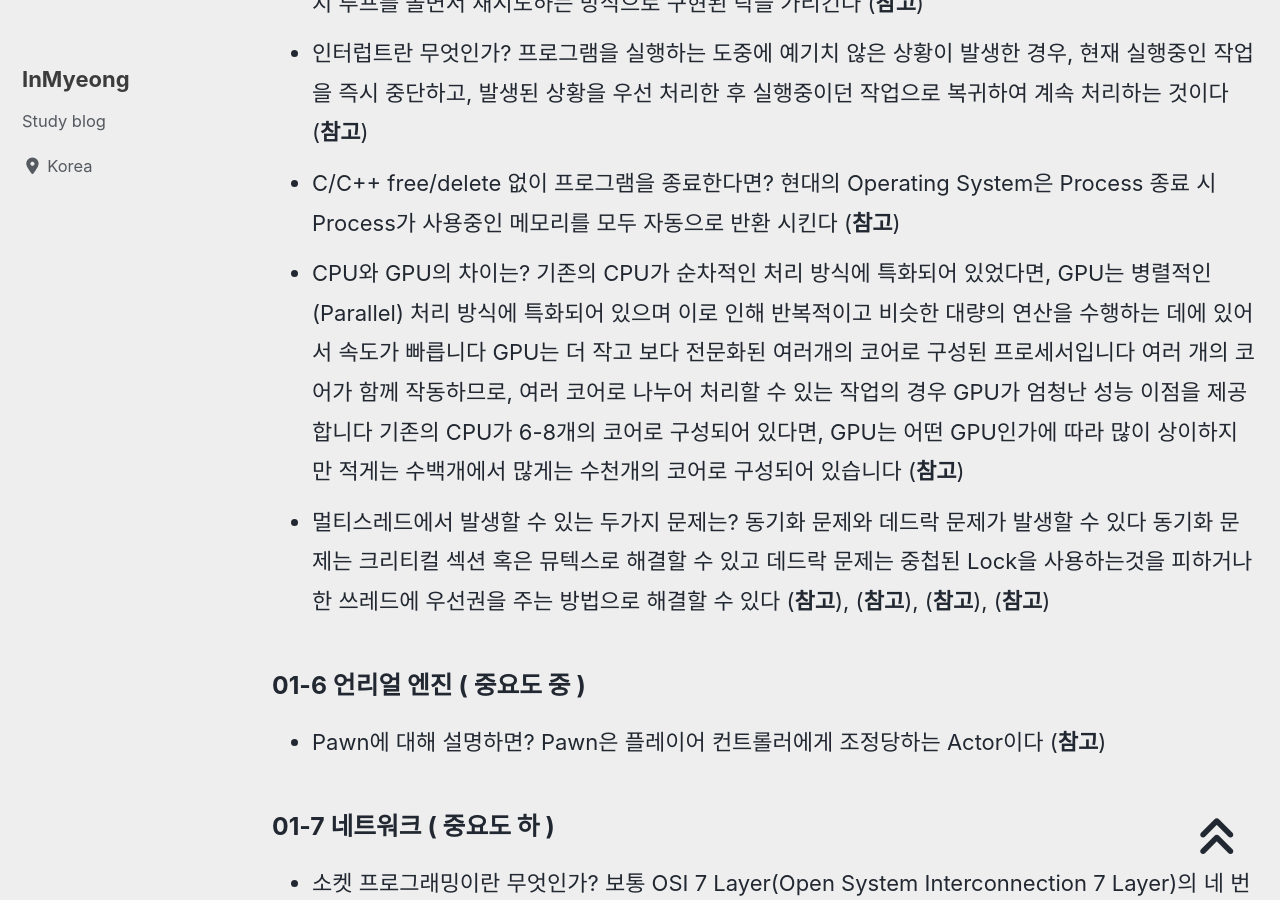
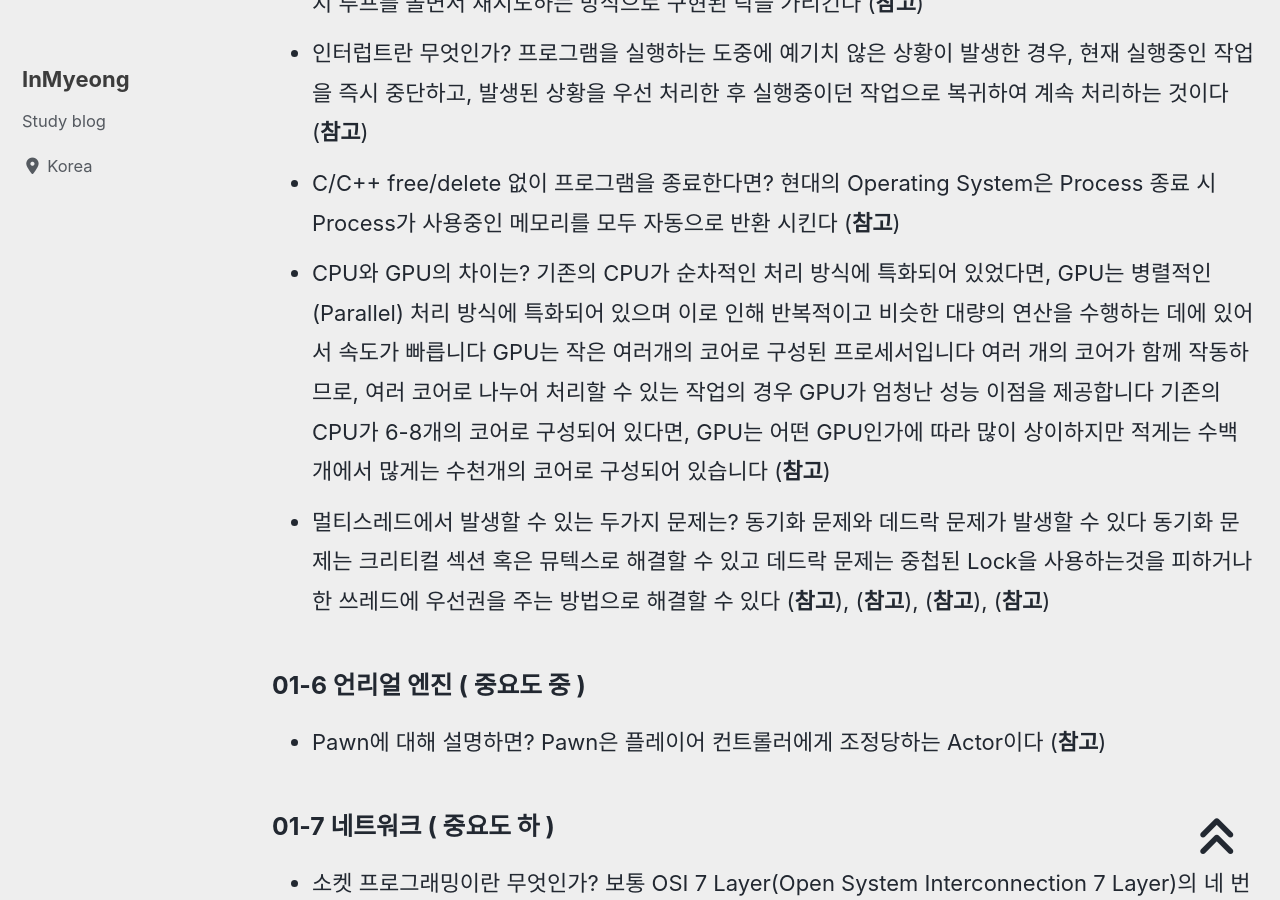
Before and after one commit to devMyeong/devMyeong.github.io, a Jekyll site: the page built from _posts/cs/2022-09-05-블로그-면접준비.md, in a window 1280 px wide and 900 px high, scrolled down 27926 px. Built offline with Jekyll 4.4.1, drawn with Linux system fonts in a browser that asks for light colours; cached includes are drawn as plain includes; nearby versions of some CDN libraries; some web fonts are replaced; comment, search, counter and statistics services are not loaded.

Commit message:
Docs : CS 지식 추가

```diff
--- a/_posts/cs/2022-09-05-블로그-면접준비.md
+++ b/_posts/cs/2022-09-05-블로그-면접준비.md
@@ -250,7 +250,7 @@ last_modified_at: 2022-10-30
 - 스핀락이란? 스핀락(spinlock)은 임계 구역(critical section)에 진입이 불가능할 때 진입이 가능할 때까지 루프를 돌면서 재시도하는 방식으로 구현된 락을 가리킨다 ([**참고**](https://ko.wikipedia.org/wiki/%EC%8A%A4%ED%95%80%EB%9D%BD))
 - 인터럽트란 무엇인가? 프로그램을 실행하는 도중에 예기치 않은 상황이 발생한 경우, 현재 실행중인 작업을 즉시 중단하고, 발생된 상황을 우선 처리한 후 실행중이던 작업으로 복귀하여 계속 처리하는 것이다 ([**참고**](https://luv-n-interest.tistory.com/1168))
 - C/C++ free/delete 없이 프로그램을 종료한다면? 현대의 Operating System은 Process 종료 시 Process가 사용중인 메모리를 모두 자동으로 반환 시킨다 ([**참고**](https://yhwanp.github.io/2019/12/14/c-delete-free-when-process-exit/))
-- CPU와 GPU의 차이는? 기존의 CPU가 순차적인 처리 방식에 특화되어 있었다면, GPU는 병렬적인(Parallel) 처리 방식에 특화되어 있으며 이로 인해 반복적이고 비슷한 대량의 연산을 수행하는 데에 있어서 속도가 빠릅니다 GPU는 더 작고 보다 전문화된 여러개의 코어로 구성된 프로세서입니다 여러 개의 코어가 함께 작동하므로, 여러 코어로 나누어 처리할 수 있는 작업의 경우 GPU가 엄청난 성능 이점을 제공합니다 기존의 CPU가 6-8개의 코어로 구성되어 있다면, GPU는 어떤 GPU인가에 따라 많이 상이하지만 적게는 수백개에서 많게는 수천개의 코어로 구성되어 있습니다 ([**참고**](https://velog.io/@euisuk-chung/CPU%EC%99%80-GPU))
+- CPU와 GPU의 차이는? 기존의 CPU가 순차적인 처리 방식에 특화되어 있었다면, GPU는 병렬적인(Parallel) 처리 방식에 특화되어 있으며 이로 인해 반복적이고 비슷한 대량의 연산을 수행하는 데에 있어서 속도가 빠릅니다 GPU는 작은 여러개의 코어로 구성된 프로세서입니다 여러 개의 코어가 함께 작동하므로, 여러 코어로 나누어 처리할 수 있는 작업의 경우 GPU가 엄청난 성능 이점을 제공합니다 기존의 CPU가 6-8개의 코어로 구성되어 있다면, GPU는 어떤 GPU인가에 따라 많이 상이하지만 적게는 수백개에서 많게는 수천개의 코어로 구성되어 있습니다 ([**참고**](https://velog.io/@euisuk-chung/CPU%EC%99%80-GPU))
 - 멀티스레드에서 발생할 수 있는 두가지 문제는? 동기화 문제와 데드락 문제가 발생할 수 있다 동기화 문제는 크리티컬 섹션 혹은 뮤텍스로 해결할 수 있고 데드락 문제는 중첩된 Lock을 사용하는것을 피하거나 한 쓰레드에 우선권을 주는 방법으로 해결할 수 있다 ([**참고**](https://junstar92.tistory.com/184)), ([**참고**](https://modoocode.com/270)), ([**참고**](https://www.ikpil.com/1348)), ([**참고**](https://kukuta.tistory.com/282))
 
 ### 01-6 언리얼 엔진 ( 중요도 중 )
```
